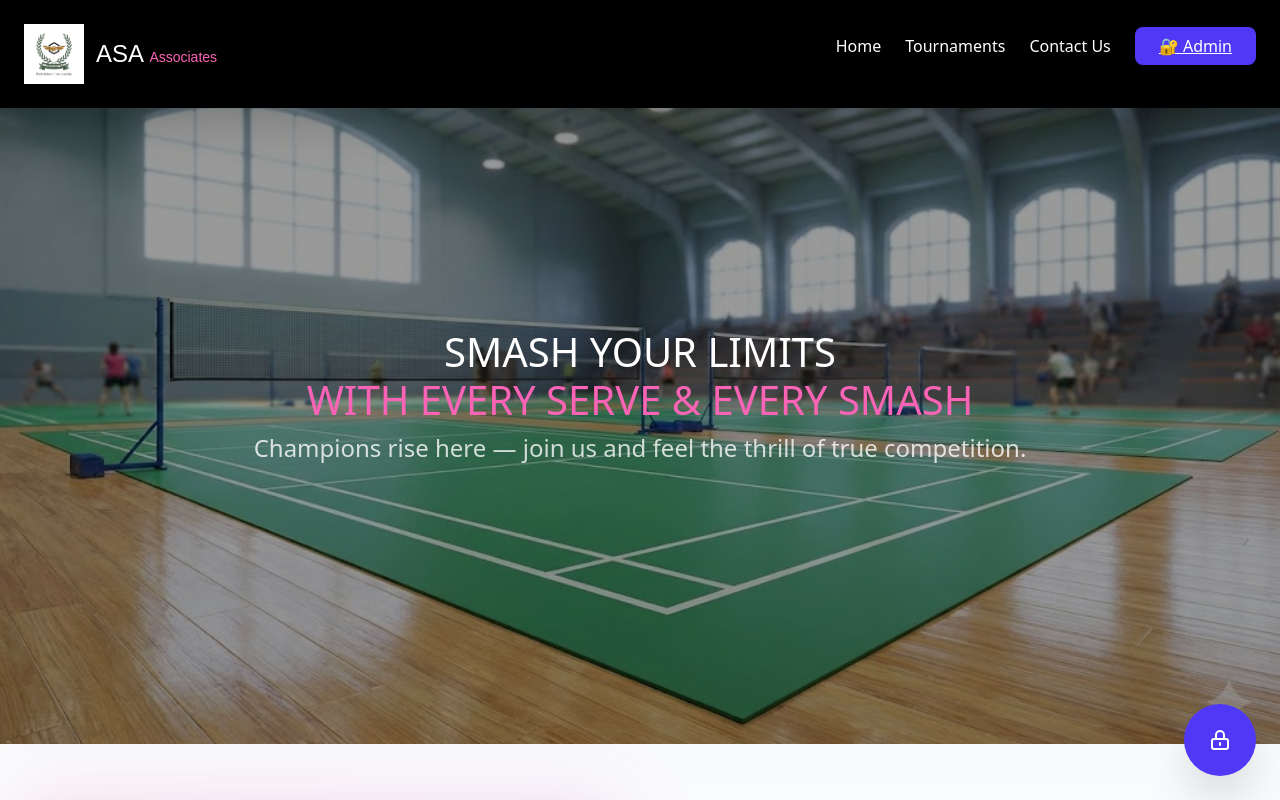
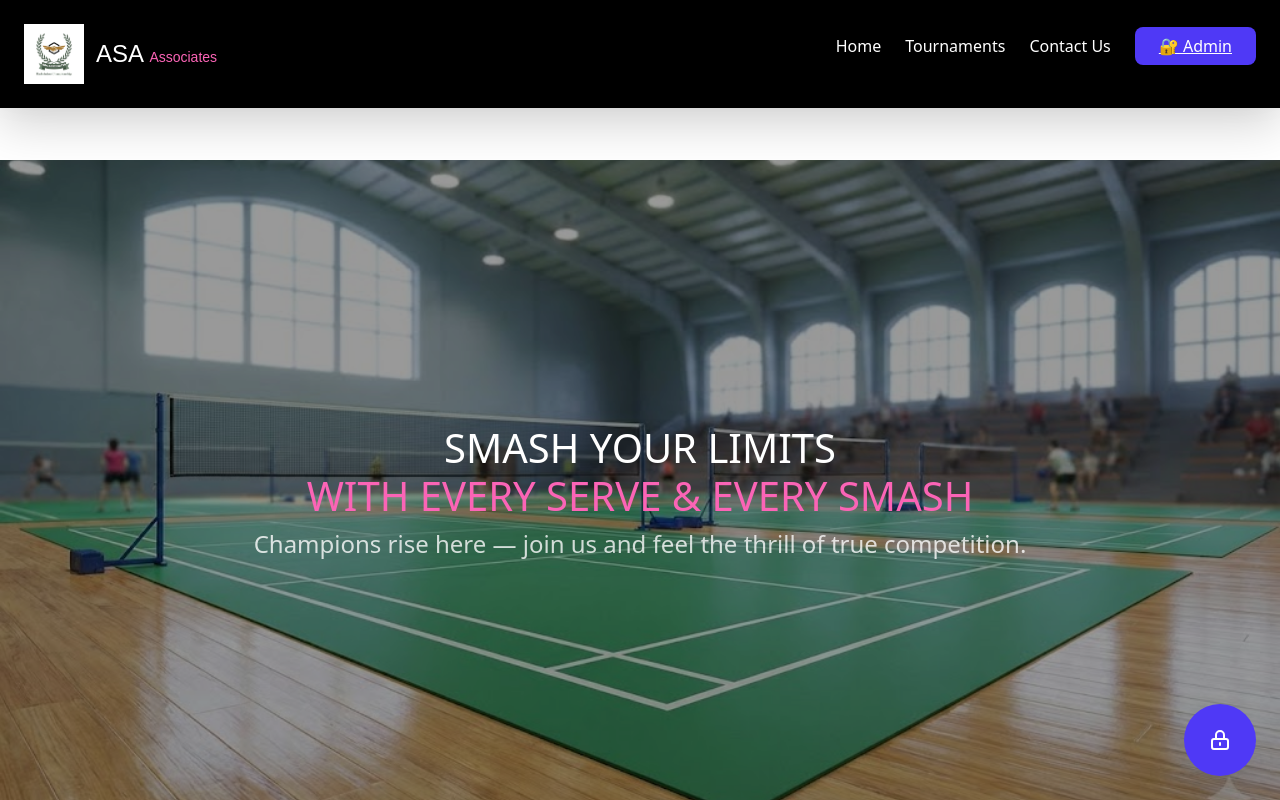
Before and after one commit to sriram-2019/badmin, a Next.js app: page / in a window 1280 px wide. Shown: the top 800 px of the page. Built offline with nearby package versions, Linux system fonts and the light colour scheme; a web font is replaced by a local one.

Commit message:
Fix content being cut off by fixed navbar - add top padding to main content

```diff
--- a/src/app/layout.tsx
+++ b/src/app/layout.tsx
@@ -37,7 +37,7 @@ export default function RootLayout({
         className={`${geistSans.variable} ${geistMono.variable} antialiased`}
       >
         <Navbar />
-        <main>{children}</main>
+        <main className="pt-24">{children}</main>
         <Footer />
       </body>
     </html>
```
